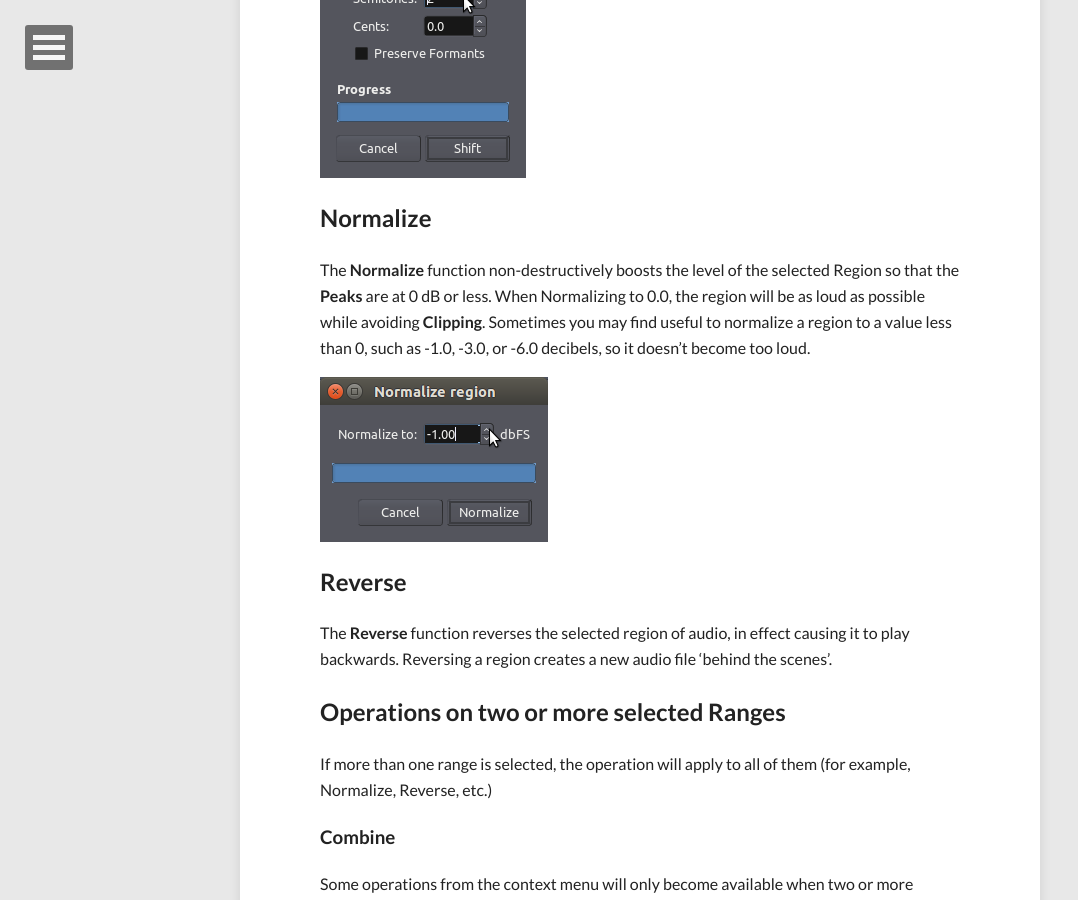
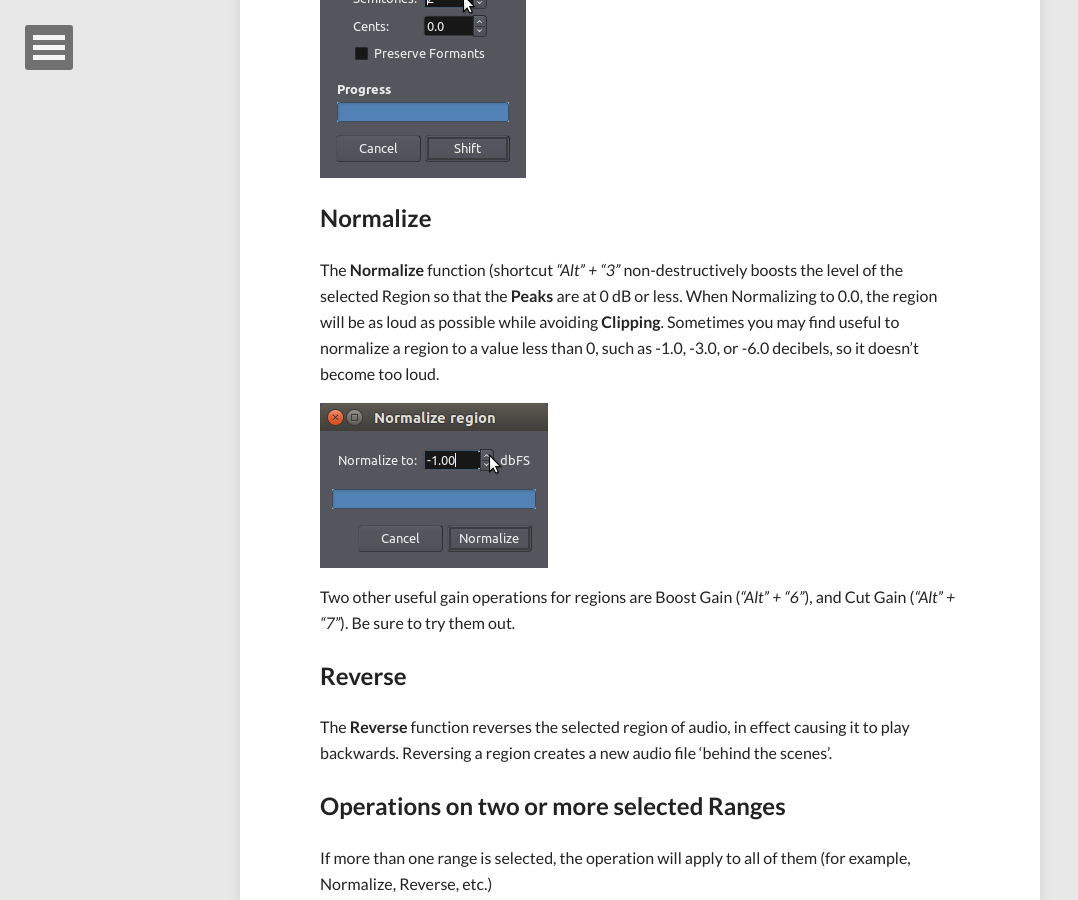
Before and after one commit to brunoruviaro/ardour4-tutorial, a Jekyll site: the page built from _posts/2014-08-21-further-region-operations.md, in a window 1280 px wide and 900 px high, scrolled down 2039 px. Shown: the whole window, without its empty margins (0-1078 px from the left). Built offline with Jekyll 4.4.1, drawn with Linux system fonts in a browser that asks for light colours; nearby versions of some CDN libraries.

Commit message:
New Normalize shortcut, add Cut and Boost

```diff
--- a/_posts/2014-08-21-further-region-operations.md
+++ b/_posts/2014-08-21-further-region-operations.md
@@ -65,13 +65,15 @@ when used on vocal material.
 
 ## Normalize
 
-The **Normalize** function non-destructively boosts the level of the
+The **Normalize** function (shortcut *"Alt" + "3"* non-destructively boosts the level of the
 selected Region so that the **Peaks** are at 0 dB or less. When Normalizing
 to 0.0, the region will be as loud as possible while avoiding **Clipping**.
 Sometimes you may find useful to normalize a region to a value less than 0,
 such as -1.0, -3.0, or -6.0 decibels, so it doesn't become too loud.
 
 ![normalize]({{ site.url }}/images/Ardour4_Normalize_Window.png)
+
+Two other useful gain operations for regions are Boost Gain (*"Alt" + "6"*), and Cut Gain (*"Alt" + "7"*). Be sure to try them out.
 
 ## Reverse
 
```
